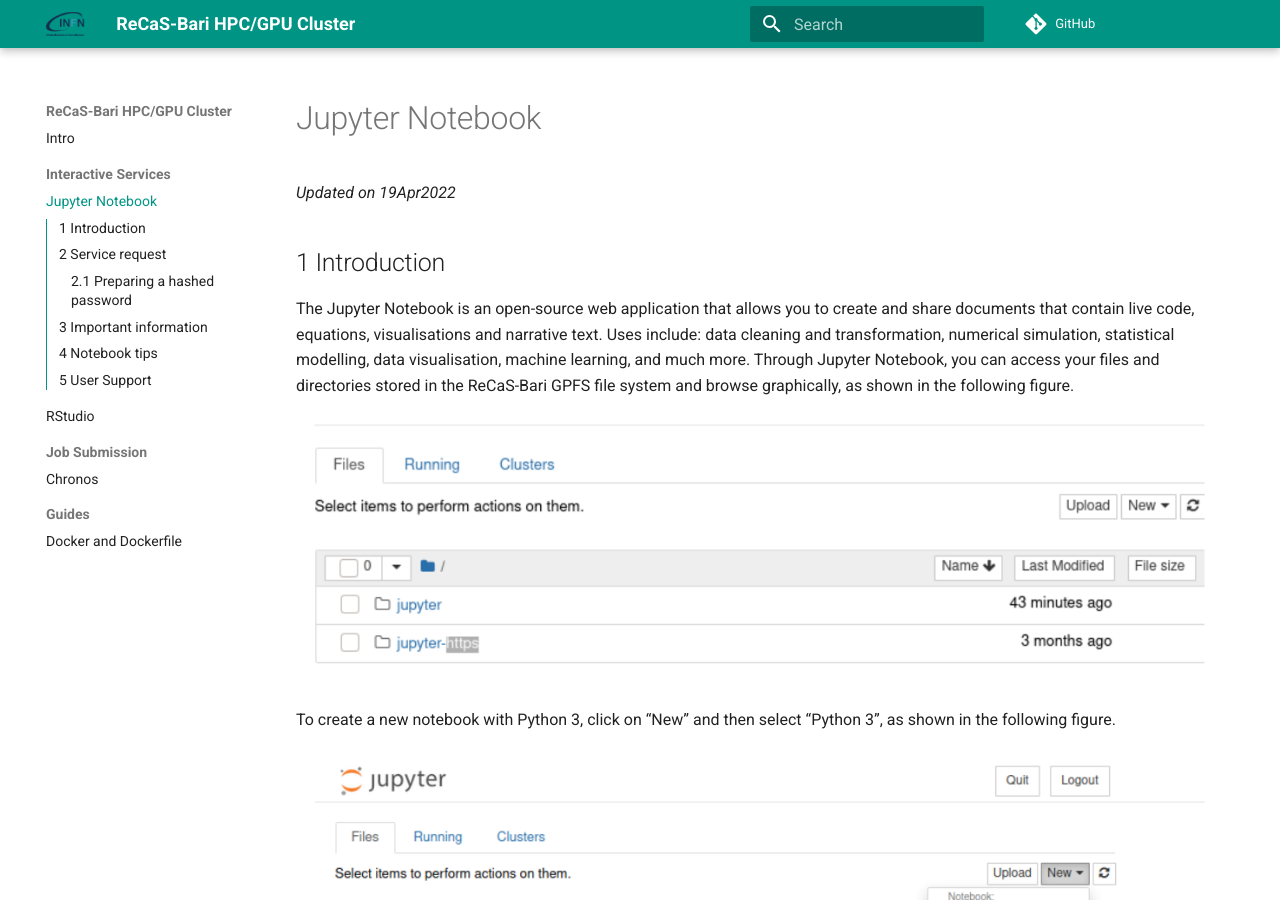
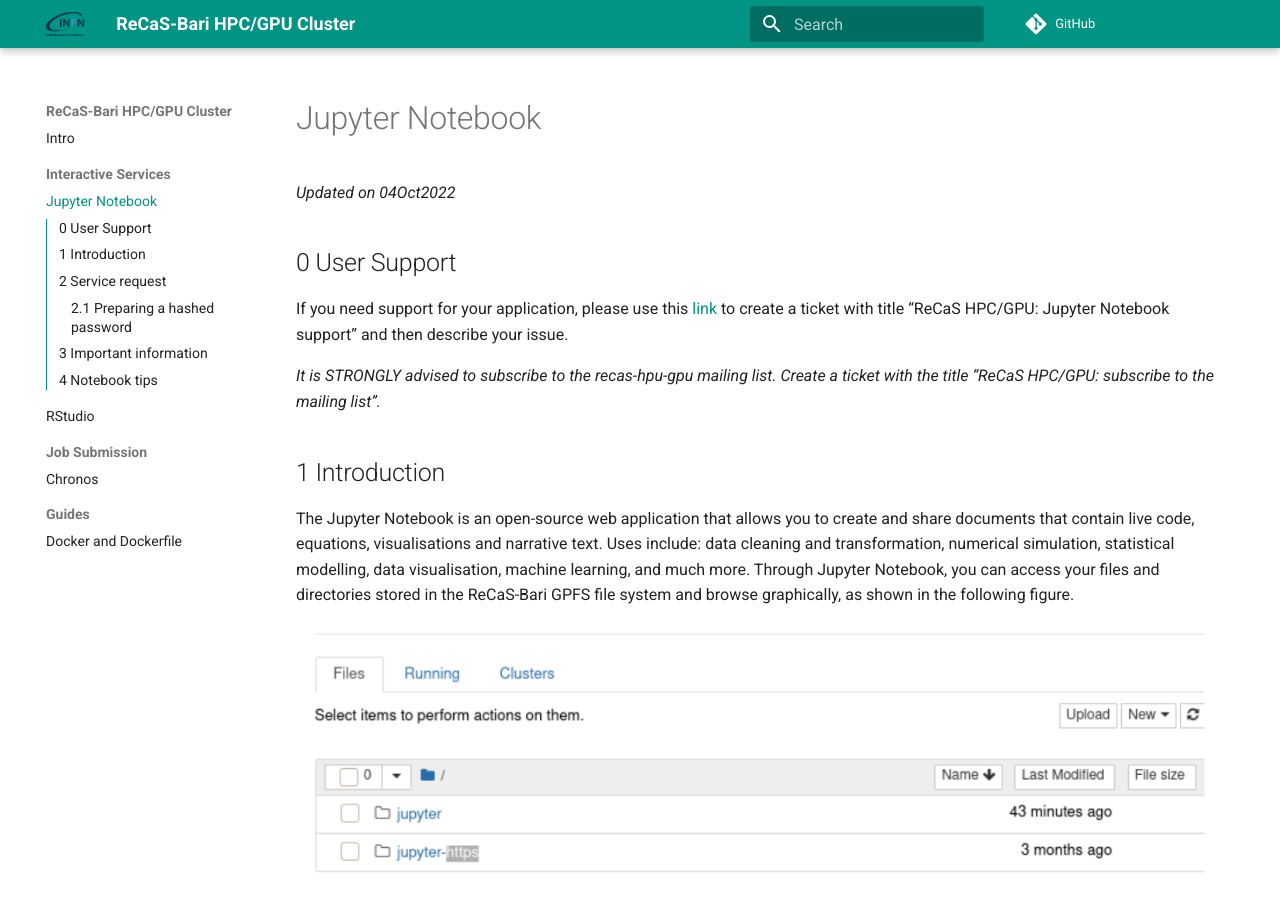
Before and after one commit to jvino/cluster-hpc-gpu-guides, an MkDocs documentation site: the page built from docs/interactive_services/jupyter_notebook.md, in a window 1280 px wide and 900 px high. Built offline with MkDocs 1.6.1 and Material for MkDocs 9.7.7, drawn with Linux system fonts in a browser that asks for light colours; comment, search, counter and statistics services are not loaded; some of the changed text lies outside the part shown.

Commit message:
Moved mailing list section

````diff
--- a/docs/interactive_services/jupyter_notebook.md
+++ b/docs/interactive_services/jupyter_notebook.md
@@ -1,6 +1,12 @@
 #Jupyter Notebook
 
-*Updated on 19Apr2022*
+*Updated on 04Oct2022*
+
+## 0 User Support
+If you need support for your application, please use this [link](https://www.recas-bari.it/index.php/en/recas-bari-servizi-en/support-request) to create a ticket with title “ReCaS HPC/GPU: Jupyter Notebook support” and then describe your issue.
+
+
+*It is STRONGLY advised to subscribe to the recas-hpu-gpu mailing list. Create a ticket with the title “ReCaS HPC/GPU: subscribe to the mailing list”.*
 
 ## 1 Introduction
 The Jupyter Notebook is an open-source web application that allows you to create and share documents that contain live code, equations, visualisations and narrative text.
@@ -115,9 +121,3 @@
 import sklearn
 import matplotlib.pyplot as plt
 ```
-
-## 5 User Support
-If you need support for your application, please use this [link](https://www.recas-bari.it/index.php/en/recas-bari-servizi-en/support-request) to create a ticket with title “ReCaS HPC/GPU: Jupyter Notebook support” and then describe your issue.
-
-!!! tip
-    It is STRONGLY advised to subscribe to the recas-hpu-gpu mailing list. Create a ticket with the title “ReCaS HPC/GPU: subscribe to the mailing list”.
--- a/docs/job_submission/chronos.md
+++ b/docs/job_submission/chronos.md
@@ -1,6 +1,13 @@
 #Job orchestrator with Chronos
 
-*Updated on 19Apr2022*
+*Updated on 04Oct2022*
+
+## 0 User Support
+If you need support for your application, please use this [link](https://www.recas-bari.it/index.php/en/recas-bari-servizi-en/support-request) to create a ticket with title “ReCaS HPC/GPU: Chronos instance support” and then describe your issue.
+
+
+*It is STRONGLY advised to subscribe to the recas-hpu-gpu mailing list. Create a ticket with the title “ReCaS HPC/GPU: subscribe to the mailing list”.*
+
 
 ## 1 Introduction
 Chronos is the tool used to submit jobs to the ReCaS-Bari HPC/GPU cluster.
````
